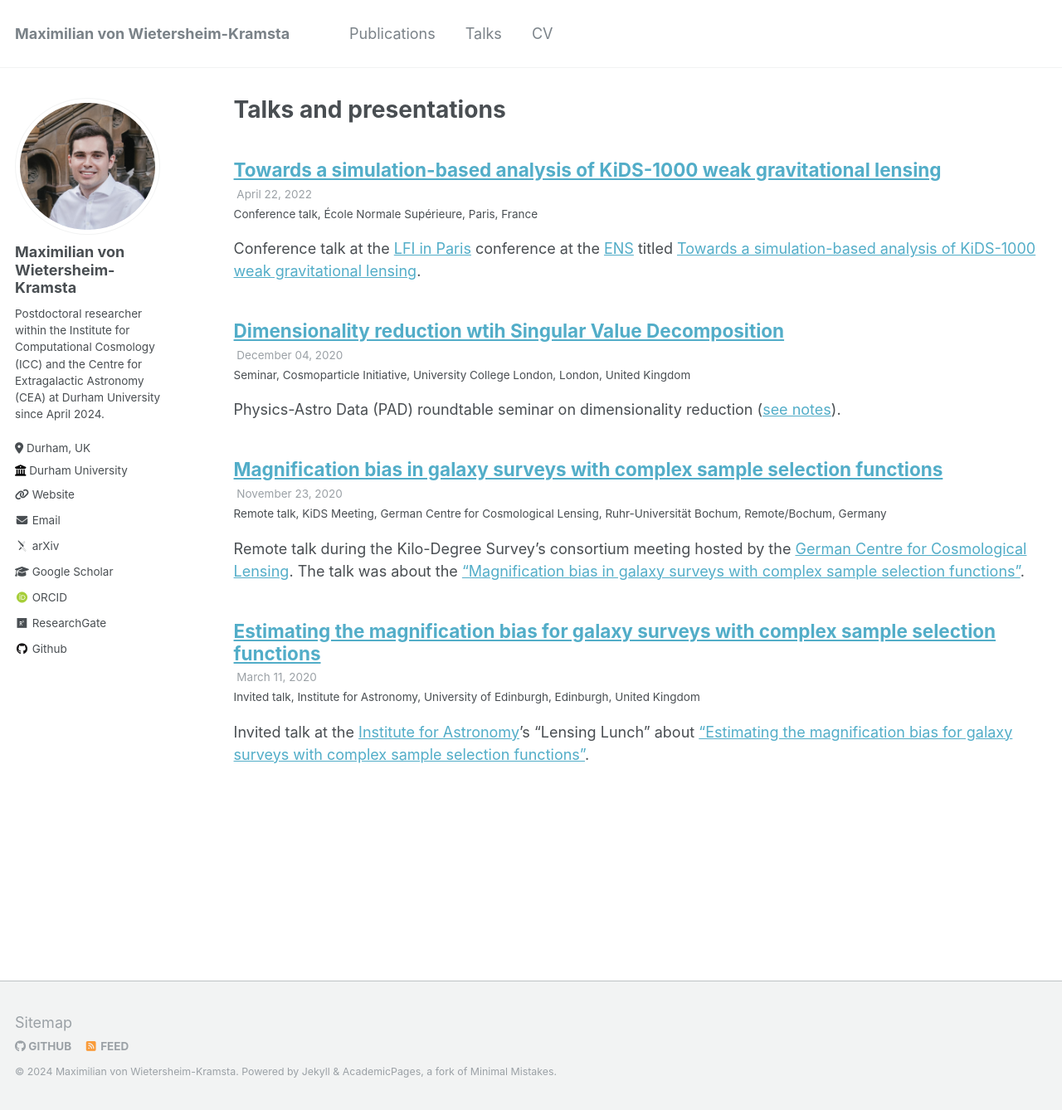
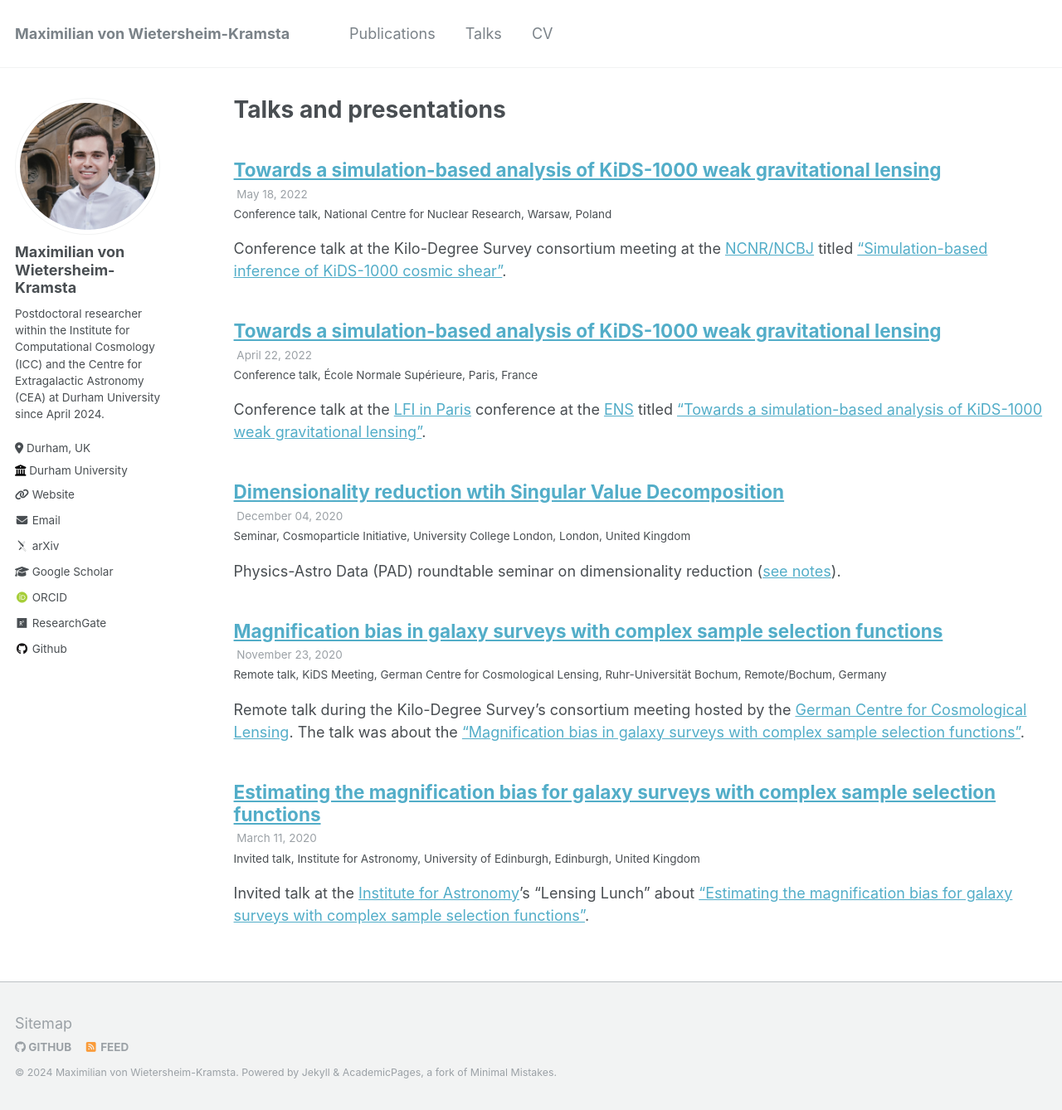
Before and after one commit to mwiet/mwiet.github.io, a Jekyll site: the page built from _pages/talks.html, in a window 1280 px wide and 1338 px high. Shown: the whole window at 83% size. Built offline with Jekyll 4.4.1, drawn with Linux system fonts in a browser that asks for light colours; some web fonts are replaced.

Commit message:
Updated talks

```diff
--- /dev/null
+++ b/_talks/2022-05-18.md
@@ -0,0 +1,11 @@
+---
+title: "Towards a simulation-based analysis of KiDS-1000 weak gravitational lensing"
+collection: talks
+type: "Conference talk"
+permalink: /talks/2022-05-18
+venue: "National Centre for Nuclear Research"
+date: 2022-05-18
+location: "Warsaw, Poland"
+---
+
+Conference talk at the Kilo-Degree Survey consortium meeting at the [NCNR/NCBJ](https://www.ncbj.gov.pl/en) titled ["Simulation-based inference of KiDS-1000 cosmic shear"](../files/2022-05-18_sbi_analysis_warsaw.pdf).
```
Also changed, not shown: _talks/2022-04-22.md (+1 -1 lines), 1 other file.
